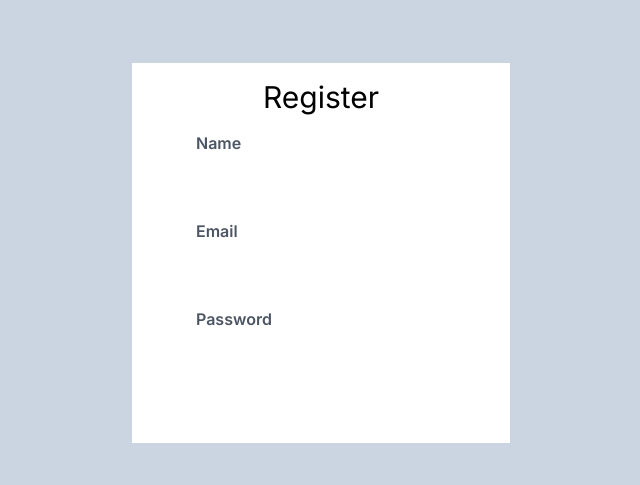
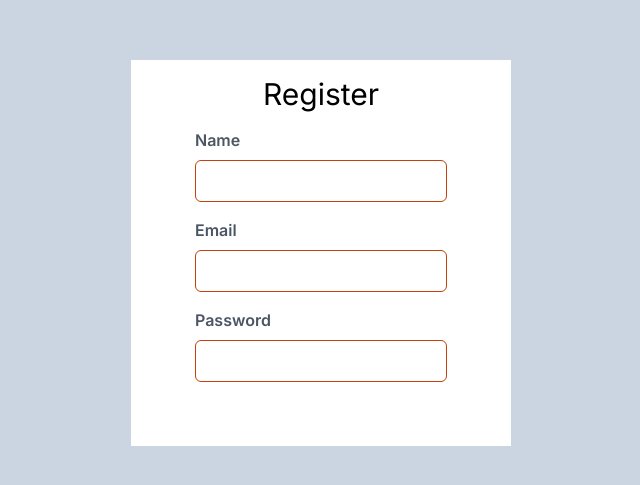
Before and after one commit to shakilshegu/my-new-project, a Next.js app: page /register in a window 1280 px wide. Shown: the part 139-624 px from the top of the page, without its empty margins (319-959 px from the left). Built offline with nearby package versions, Linux system fonts and the light colour scheme.

Commit message:
newcommit

```diff
--- a/src/app/components/input.jsx
+++ b/src/app/components/input.jsx
@@ -1,10 +1,18 @@
 import React from "react";
 
-const Input = ({ label,type,id }) => {
+const Input = ({ label, type, id }) => {
   return (
     <div className="mb-4">
-      <label htmlFor={id}  className="block  text-gray-600 font-semibold mb-2"  >{label}</label>
-      <input type={type} id={id} name={id} autoComplete="off" className="w-ful p-2"/>
+      <label htmlFor={id} className="block  text-gray-600 font-semibold mb-2">
+        {label}
+      </label>
+      <input
+        type={type}
+        id={id}
+        name={id}
+        autoComplete="off"
+        className="w-ful p-2 rounded-md border border-orange-700  "
+      />
     </div>
   );
 };
```
